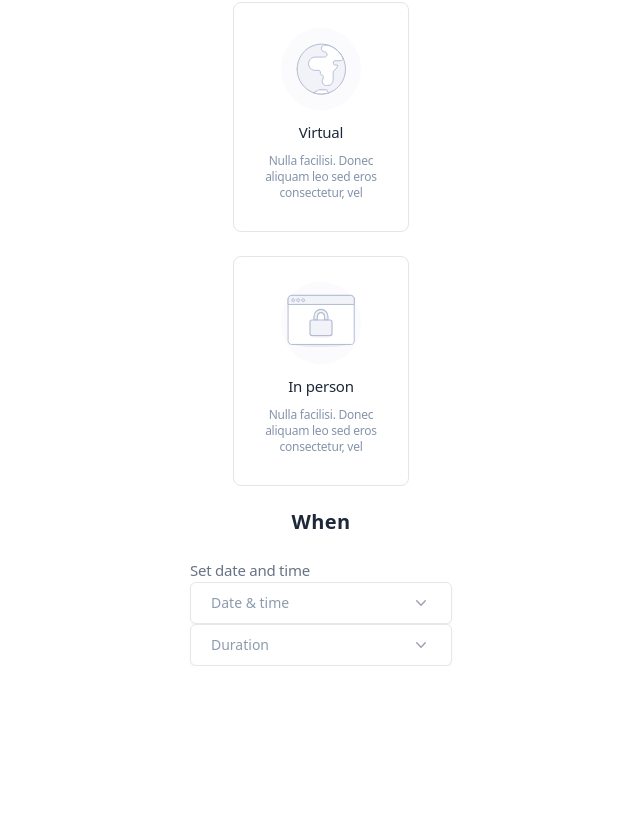
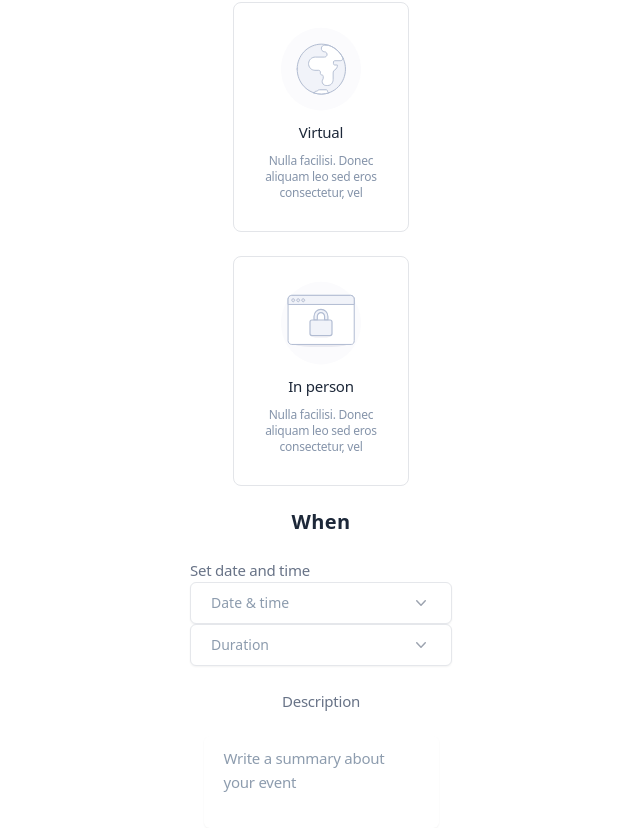
Before and after one commit to redtxai/event-form, a React (Create React App) app: page / in a window 1280 px wide. Shown: the part 269-1097 px from the top of the page, without its empty margins (319-959 px from the left). Before the commit the page ends 935 px from the top, so only its background shows below. Built offline with nearby package versions, Linux system fonts and the light colour scheme.

Commit message:
Implements Textarea component

```diff
--- a/src/App.tsx
+++ b/src/App.tsx
@@ -3,6 +3,7 @@ import DatePicker from './components/datepicker/DatePicker';
 import Input from './components/input/Input';
 import Label from './components/label/Label';
 import OnboardingIllustration from './components/onboarding-illustration/OnboardingIllustration';
+import Textarea from './components/textarea/Textarea';
 import Title from './components/title/Title';
 
 function App() {
@@ -25,6 +26,10 @@ function App() {
         <Title text='When' type='small'></Title>
         <br/>
         <DatePicker></DatePicker>
+        <br/>
+        <Label htmlFor='description' text='Description'></Label>
+        <br/>
+        <Textarea id='description' name='description' placeholder='Write a summary about your event' resize={false}></Textarea>
       </div>
     </div>
   )
--- /dev/null
+++ b/src/components/textarea/Textarea.tsx
@@ -0,0 +1,42 @@
+import { ChangeEventHandler } from "react"
+
+type TextareaProps = {
+  id?: string
+  name?: string
+  className?: string
+  rows?: number
+  placeholder?: string
+  defaultValue?: string
+  value?: string,
+  resize?: boolean
+  onChange?: ChangeEventHandler<HTMLInputElement>
+}
+
+const Textarea = ({ id, name, className, rows = 3, placeholder, defaultValue = '', value = '', resize = true }: TextareaProps) => {
+  return (
+    <textarea
+      id={id}
+      name={name}
+      rows={rows}
+      className={`font-normal
+        text-sm-intermediate
+        tracking-tightish
+        border
+        border-gray-150
+        shadow-sm
+        rounded-md
+        py-2.5
+        px-5
+        placeholder:text-slate-450
+      focus:border-indigo-500
+      focus:ring-indigo-500
+        sm:max-w-xs
+        ${!resize ? 'resize-none' : ''}
+        ${className ? className : ''}`}
+      placeholder={placeholder}
+      defaultValue={defaultValue || value}
+    />
+  )
+}
+
+export default Textarea;
--- a/src/styles.css
+++ b/src/styles.css
@@ -643,14 +643,14 @@ select {
 .max-h-80 {
   max-height: 20rem;
 }
+.w-full {
+  width: 100%;
+}
 .w-5 {
   width: 1.25rem;
 }
 .w-36 {
   width: 9rem;
-}
-.w-full {
-  width: 100%;
 }
 .origin-top-right {
   transform-origin: top right;
@@ -671,6 +671,15 @@ select {
 .select-none {
   -webkit-user-select: none;
           user-select: none;
+}
+.resize-none {
+  resize: none;
+}
+.resize {
+  resize: both;
+}
+.\!resize {
+  resize: both !important;
 }
 .flex-col {
   flex-direction: column;
```
